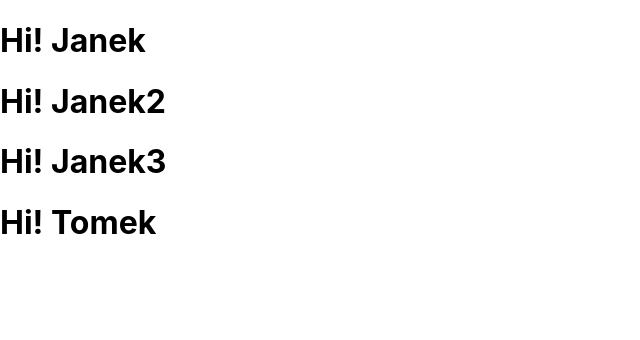
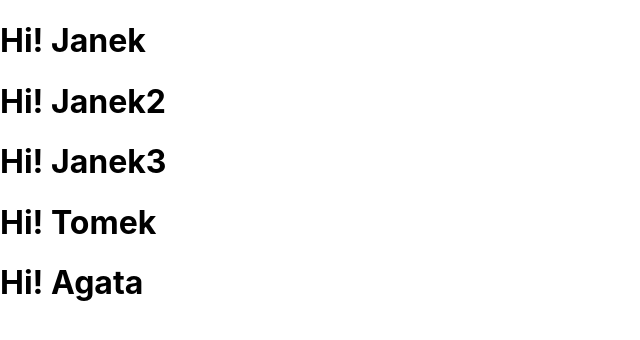
Before and after one commit to sebgaw12/React_AdvNovember2022, a React (Create React App) app: page / in a window 1280 px wide. Shown: the top 340 px of the page, without its empty margins (0-640 px from the left). Built offline with nearby package versions, Linux system fonts and the light colour scheme.

Commit message:
Greetings Class

```diff
--- a/src/App.js
+++ b/src/App.js
@@ -1,6 +1,7 @@
 import AppArrow from './AppArrow';
 import Greetings from './Greetings/Greetings';
 import GreetingsArrow from './Greetings/GreetingsArrow';
+import GreetingsClass from './Greetings/GreetingsClass';
 function App() {
   return (
     <div>
@@ -8,6 +9,7 @@ function App() {
     <Greetings name="Janek2" />
     <Greetings name="Janek3" />
     <GreetingsArrow name="Tomek" />
+    <GreetingsClass name="Agata" />
     </div>
   );
 }
--- /dev/null
+++ b/src/Greetings/GreetingsClass.js
@@ -0,0 +1,17 @@
+import React, {Component} from 'react'
+
+class GreetingsClass extends Component {
+    constructor(props) {
+        super()
+    }
+
+    render() {
+        console.log(this.props)
+        return (
+            <div>
+                <h1>Hi! {this.props.name}</h1>
+            </div>
+        )
+    }
+}
+export default GreetingsClass;
```
